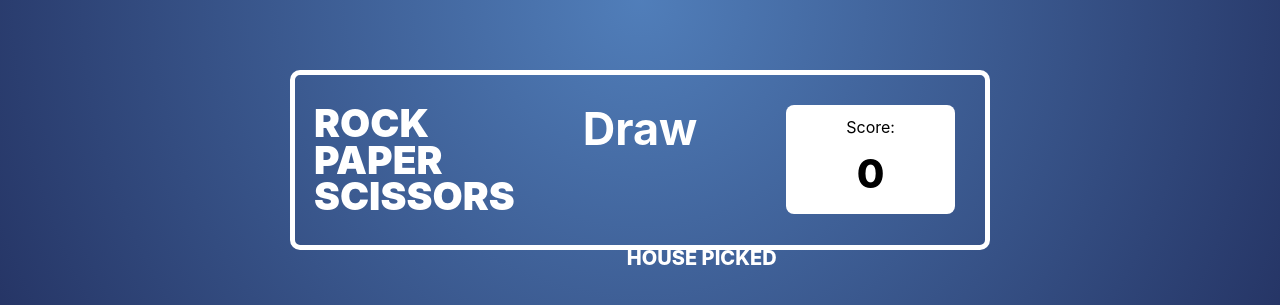
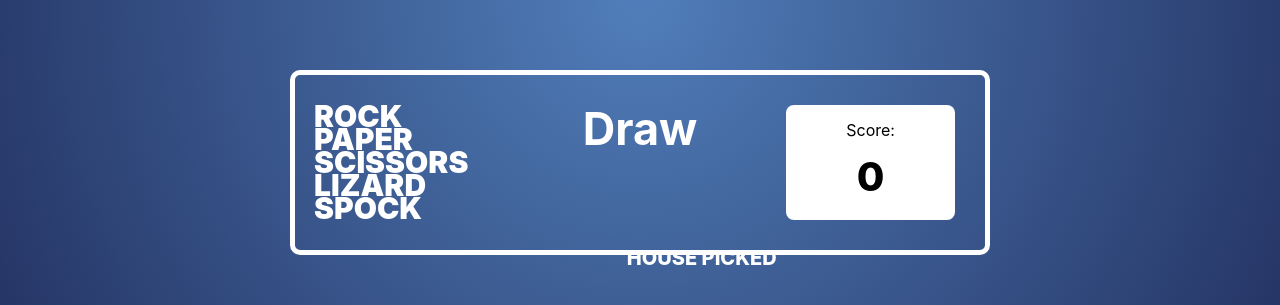
Before and after one commit to deksa89/Rock-Paper-Scisors, a React (Create React App) app: page /game in a window 1280 px wide. Shown: the top 305 px of the page. Built offline with nearby package versions, Linux system fonts and the light colour scheme.

Commit message:
added rules and styles

```diff
--- a/src/App.css
+++ b/src/App.css
@@ -44,13 +44,14 @@ body, html {
   z-index: 1;
   background-color: aliceblue;
   position: absolute;
-  height: 46vh;
+  height: 52vh;
   width: 51vw;
   border-radius: 8px;
   display: flex;
   align-items: center;
   justify-content: center;
   flex-direction: column;
+  padding-bottom: 50px;
 }
 
 .app_main-header {
--- a/src/App.js
+++ b/src/App.js
@@ -5,6 +5,7 @@ import Game from "./components/Game";
 import AdvancedGame from "./components/AdvancedGame";
 import AdvancedIntro from "./components/AdvancedIntro";
 import RulesImage from "./images/image-rules.svg";
+import AdvancedRulesImage from "./images/image-rules-bonus.svg"
 import close from "./images/icon-close.svg";
 
 import "./App.css";
@@ -33,7 +34,7 @@ const App = () => {
             <>
               <Route
                 path="/"
-                element={<Intro score={score} setMyPick={setMyPick} />}
+                element={<Intro score={score} setMyPick={setMyPick} changeMode={changeMode} />}
               />
               <Route
                 path="/game"
@@ -46,7 +47,7 @@ const App = () => {
             <>
               <Route
                 path="/"
-                element={<AdvancedIntro score={score} setMyPick={setMyPick} />}
+                element={<AdvancedIntro score={score} setMyPick={setMyPick} changeMode={changeMode} />}
               />
               <Route
                 path="/advanced-game"
@@ -62,10 +63,11 @@ const App = () => {
         <div className="app_main-footer-choose-mode" onClick={toggleMode}>
           {changeMode}
         </div>
-        <div className="app_main-footer-rules">
-          <button onClick={toggleRules}>RULES</button>
+        <div onClick={toggleRules} className="app_main-footer-rules">
+          <button>RULES</button>
         </div>
       </footer>
+
       {showRules && (
         <div className="app_main-rules">
           <div className="app_main-header">
@@ -77,7 +79,7 @@ const App = () => {
               alt="close"
             />
           </div>
-          <img className="app_main-rules-image" src={RulesImage} alt="Rules" />
+          <img className="app_main-rules-image" src={changeMode === "regular" ? RulesImage : AdvancedRulesImage} alt="Rules" />
         </div>
       )}
     </div>
--- a/src/components/AdvancedIntro.jsx
+++ b/src/components/AdvancedIntro.jsx
@@ -10,14 +10,14 @@ import spock from "../images/icon-spock.svg";
 
 import "./advanced-intro.css";
 
-const AdvancedIntro = ({ score, setMyPick }) => {
+const AdvancedIntro = ({ score, setMyPick, changeMode }) => {
   const handlePick = (e) => {
     setMyPick(e.target.id);
   };
 
   return (
     <div className="advanced-intro">
-      <Header score={score} />
+      <Header score={score} changeMode={changeMode} />
       <div className="advanced-intro-buttons">
         <div className="advanced-intro__pentagon">
           <img
--- a/src/components/Header.jsx
+++ b/src/components/Header.jsx
@@ -3,8 +3,11 @@ import React from "react";
 
 import "./header.css";
 
-const Header = ({ score }) => {
+const Header = ({ score, changeMode }) => {
+
   return (
+    <>
+      {changeMode === "regular" ? (
         <div className="intro__header">
           <div className="intro__game-name">
             <p className="intro__game-title">ROCK</p>
@@ -16,6 +19,22 @@ const Header = ({ score }) => {
             <h3 className="intro__score-result">{score}</h3>
           </div>
         </div>
+      ) : (
+        <div className="intro__header-advanced">
+          <div className="intro__game-name-advanced">
+            <p className="intro__game-title-advanced">ROCK</p>
+            <p className="intro__game-title-advanced">PAPER</p>
+            <p className="intro__game-title-advanced">SCISSORS</p>
+            <p className="intro__game-title-advanced">LIZARD</p>
+            <p className="intro__game-title-advanced">SPOCK</p>
+          </div>
+          <div className="intro__results-advanced">
+            <h2 className="intro__score-title-advanced">Score: </h2>
+            <h3 className="intro__score-result-advanced">{score}</h3>
+          </div>
+        </div>
+      )}
+    </>
   );
 };
 
--- a/src/components/Intro.jsx
+++ b/src/components/Intro.jsx
@@ -8,14 +8,14 @@ import rock from "../images/icon-rock.svg";
 
 import "./intro.css";
 
-const Intro = ({ score, setMyPick }) => {
+const Intro = ({ score, setMyPick, changeMode }) => {
   const handlePick = (e) => {
     setMyPick(e.target.id);
   };
 
   return (
     <div className="intro">
-      <Header score={score}/>
+      <Header score={score} changeMode={changeMode} />
       <div className="intro-buttons">
         <div className="intro__triangle">
           <img
--- a/src/components/header.css
+++ b/src/components/header.css
@@ -38,3 +38,44 @@
     font-weight: 800;
     margin-top: 5px;
 }
+
+.intro__header-advanced {
+    display: flex;
+    flex-direction: row;
+    justify-content: space-between;
+    align-items: center;
+    position: absolute;
+    top: 70px;
+    width: 700px;
+    border: 5px solid white;
+    padding: 30px;
+    border-radius: 10px;
+}
+
+.intro__game-name-advanced {
+    display: flex;
+    flex-direction: column;
+    color: white;
+    font-size: 30px;
+    font-weight: 900;
+}
+
+.intro__game-title-advanced {
+    margin: -11px;
+}
+
+.intro__results-advanced {
+    display: flex;
+    flex-direction: column;
+    align-items: center;
+    background-color: white;
+    color: black;
+    padding: 13px 60px;
+    border-radius: 8px;
+}
+
+.intro__score-result-advanced {
+    font-size: 40px;
+    font-weight: 800;
+    margin-top: 5px;
+}
```
Lines whose indentation alone changed are shown as unchanged.
